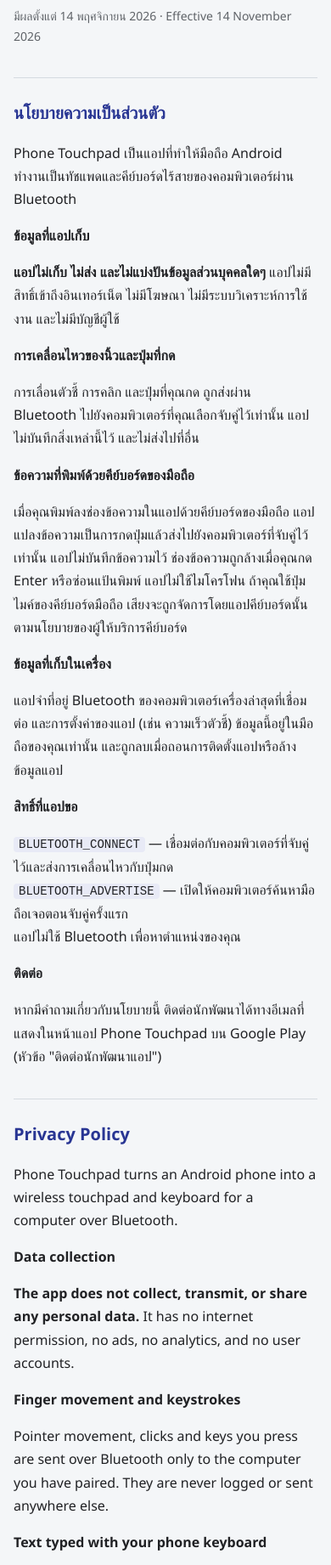
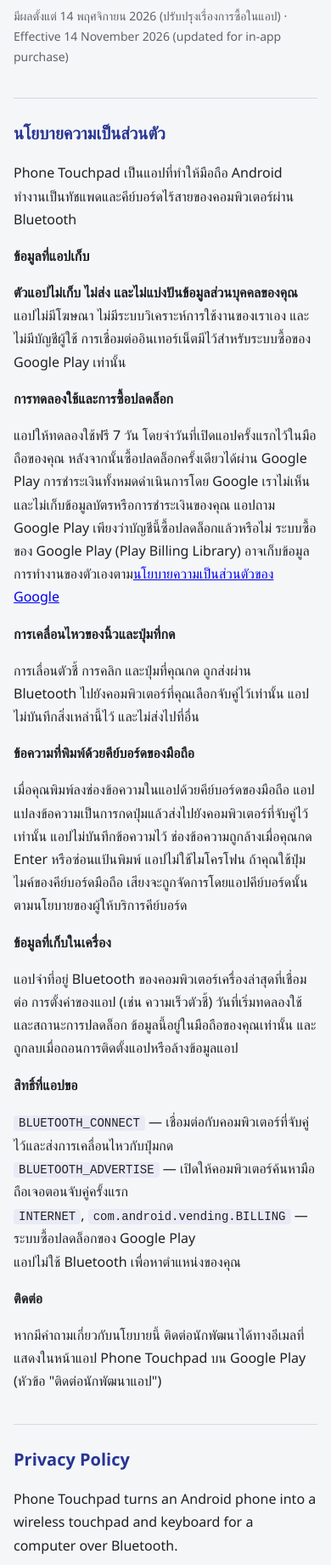
Before and after one commit to 9prasert/phone-numpad-privacy, a plain HTML site: page touchpad.html in a window 390 px wide. Shown: the part 95-1937 px from the top of the page at 85% size. Drawn offline with Linux system fonts and the light colour scheme.

Commit message:
Phone Touchpad privacy policy: add free trial and in-app purchase
Co-Authored-By: Claude Opus 5.5 <noreply@anthropic.com>

```diff
--- a/touchpad.html
+++ b/touchpad.html
@@ -17,13 +17,16 @@
 <body>
 <main>
 <h1>Phone Touchpad</h1>
-<div class="date">มีผลตั้งแต่ 14 พฤศจิกายน 2026 · Effective 14 November 2026</div>
+<div class="date">มีผลตั้งแต่ 14 พฤศจิกายน 2026 (ปรับปรุงเรื่องการซื้อในแอป) · Effective 14 November 2026 (updated for in-app purchase)</div>
 
 <h2>นโยบายความเป็นส่วนตัว</h2>
 <p>Phone Touchpad เป็นแอปที่ทำให้มือถือ Android ทำงานเป็นทัชแพดและคีย์บอร์ดไร้สายของคอมพิวเตอร์ผ่าน Bluetooth</p>
 
 <h3>ข้อมูลที่แอปเก็บ</h3>
-<p><b>แอปไม่เก็บ ไม่ส่ง และไม่แบ่งปันข้อมูลส่วนบุคคลใดๆ</b> แอปไม่มีสิทธิ์เข้าถึงอินเทอร์เน็ต ไม่มีโฆษณา ไม่มีระบบวิเคราะห์การใช้งาน และไม่มีบัญชีผู้ใช้</p>
+<p><b>ตัวแอปไม่เก็บ ไม่ส่ง และไม่แบ่งปันข้อมูลส่วนบุคคลของคุณ</b> แอปไม่มีโฆษณา ไม่มีระบบวิเคราะห์การใช้งานของเราเอง และไม่มีบัญชีผู้ใช้ การเชื่อมต่ออินเทอร์เน็ตมีไว้สำหรับระบบซื้อของ Google Play เท่านั้น</p>
+
+<h3>การทดลองใช้และการซื้อปลดล็อก</h3>
+<p>แอปให้ทดลองใช้ฟรี 7 วัน โดยจำวันที่เปิดแอปครั้งแรกไว้ในมือถือของคุณ หลังจากนั้นซื้อปลดล็อกครั้งเดียวได้ผ่าน Google Play การชำระเงินทั้งหมดดำเนินการโดย Google เราไม่เห็นและไม่เก็บข้อมูลบัตรหรือการชำระเงินของคุณ แอปถาม Google Play เพียงว่าบัญชีนี้ซื้อปลดล็อกแล้วหรือไม่ ระบบซื้อของ Google Play (Play Billing Library) อาจเก็บข้อมูลการทำงานของตัวเองตาม<a href="https://policies.google.com/privacy">นโยบายความเป็นส่วนตัวของ Google</a></p>
 
 <h3>การเคลื่อนไหวของนิ้วและปุ่มที่กด</h3>
 <p>การเลื่อนตัวชี้ การคลิก และปุ่มที่คุณกด ถูกส่งผ่าน Bluetooth ไปยังคอมพิวเตอร์ที่คุณเลือกจับคู่ไว้เท่านั้น แอปไม่บันทึกสิ่งเหล่านี้ไว้ และไม่ส่งไปที่อื่น</p>
@@ -32,11 +35,12 @@
 <p>เมื่อคุณพิมพ์ลงช่องข้อความในแอปด้วยคีย์บอร์ดของมือถือ แอปแปลงข้อความเป็นการกดปุ่มแล้วส่งไปยังคอมพิวเตอร์ที่จับคู่ไว้เท่านั้น แอปไม่บันทึกข้อความไว้ ช่องข้อความถูกล้างเมื่อคุณกด Enter หรือซ่อนแป้นพิมพ์ แอปไม่ใช้ไมโครโฟน ถ้าคุณใช้ปุ่มไมค์ของคีย์บอร์ดมือถือ เสียงจะถูกจัดการโดยแอปคีย์บอร์ดนั้นตามนโยบายของผู้ให้บริการคีย์บอร์ด</p>
 
 <h3>ข้อมูลที่เก็บในเครื่อง</h3>
-<p>แอปจำที่อยู่ Bluetooth ของคอมพิวเตอร์เครื่องล่าสุดที่เชื่อมต่อ และการตั้งค่าของแอป (เช่น ความเร็วตัวชี้) ข้อมูลนี้อยู่ในมือถือของคุณเท่านั้น และถูกลบเมื่อถอนการติดตั้งแอปหรือล้างข้อมูลแอป</p>
+<p>แอปจำที่อยู่ Bluetooth ของคอมพิวเตอร์เครื่องล่าสุดที่เชื่อมต่อ การตั้งค่าของแอป (เช่น ความเร็วตัวชี้) วันที่เริ่มทดลองใช้ และสถานะการปลดล็อก ข้อมูลนี้อยู่ในมือถือของคุณเท่านั้น และถูกลบเมื่อถอนการติดตั้งแอปหรือล้างข้อมูลแอป</p>
 
 <h3>สิทธิ์ที่แอปขอ</h3>
 <p><code>BLUETOOTH_CONNECT</code> — เชื่อมต่อกับคอมพิวเตอร์ที่จับคู่ไว้และส่งการเคลื่อนไหวกับปุ่มกด<br>
 <code>BLUETOOTH_ADVERTISE</code> — เปิดให้คอมพิวเตอร์ค้นหามือถือเจอตอนจับคู่ครั้งแรก<br>
+<code>INTERNET</code>, <code>com.android.vending.BILLING</code> — ระบบซื้อปลดล็อกของ Google Play<br>
 แอปไม่ใช้ Bluetooth เพื่อหาตำแหน่งของคุณ</p>
 
 <h3>ติดต่อ</h3>
@@ -46,7 +50,10 @@
 <p>Phone Touchpad turns an Android phone into a wireless touchpad and keyboard for a computer over Bluetooth.</p>
 
 <h3>Data collection</h3>
-<p><b>The app does not collect, transmit, or share any personal data.</b> It has no internet permission, no ads, no analytics, and no user accounts.</p>
+<p><b>The app itself does not collect, transmit, or share your personal data.</b> It has no ads, no analytics of our own, and no user accounts. Its internet access exists only for the Google Play purchase system.</p>
+
+<h3>Free trial and unlock purchase</h3>
+<p>The app can be tried free for 7 days; the date of first use is stored on your phone. After that a one-time unlock can be bought through Google Play. Payment is handled entirely by Google; we never see or store your card or payment details. The app only asks Google Play whether this account has bought the unlock. Google's purchase system (Play Billing Library) may collect data about its own operation under <a href="https://policies.google.com/privacy">Google's Privacy Policy</a>.</p>
 
 <h3>Finger movement and keystrokes</h3>
 <p>Pointer movement, clicks and keys you press are sent over Bluetooth only to the computer you have paired. They are never logged or sent anywhere else.</p>
@@ -55,11 +62,12 @@
 <p>When you type into the app's text box with your phone's keyboard, the app turns the text into key presses and sends them to your paired computer only. The text is not stored; the box is cleared when you press Enter or hide the keyboard. The app does not use the microphone. If you use your keyboard app's own microphone key, audio is handled by that keyboard app under its provider's policy.</p>
 
 <h3>Data stored on your device</h3>
-<p>The app remembers the Bluetooth address of the last connected computer and its own settings (such as pointer speed). This stays on your phone only and is removed when you uninstall the app or clear its data.</p>
+<p>The app remembers the Bluetooth address of the last connected computer, its own settings (such as pointer speed), the trial start date and whether it is unlocked. This stays on your phone only and is removed when you uninstall the app or clear its data.</p>
 
 <h3>Permissions</h3>
 <p><code>BLUETOOTH_CONNECT</code> — connect to your paired computer and send movement and key presses.<br>
 <code>BLUETOOTH_ADVERTISE</code> — make the phone discoverable while pairing for the first time.<br>
+<code>INTERNET</code>, <code>com.android.vending.BILLING</code> — Google Play purchase of the unlock.<br>
 Bluetooth is never used to derive your location.</p>
 
 <h3>Contact</h3>
```
